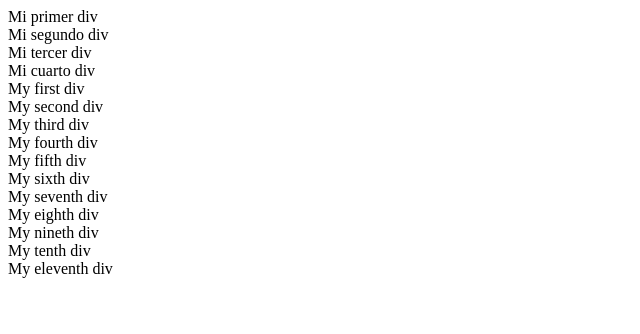
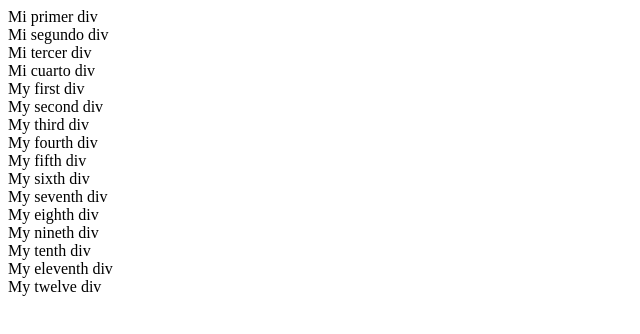
Before and after one commit to alejabarraza2/Lugares-turisticos, a plain HTML site: page index.html in a window 1280 px wide. Shown: the whole page, without its empty margins (0-640 px from the left). Drawn offline with Linux system fonts and the light colour scheme.

Commit message:
My twelve div

```diff
--- a/index.html
+++ b/index.html
@@ -21,5 +21,6 @@
     <div>My nineth div</div>
     <div>My tenth div</div>
     <div>My eleventh div</div>
+    <div>My twelve div</div>
 </body>
 </html>
```
